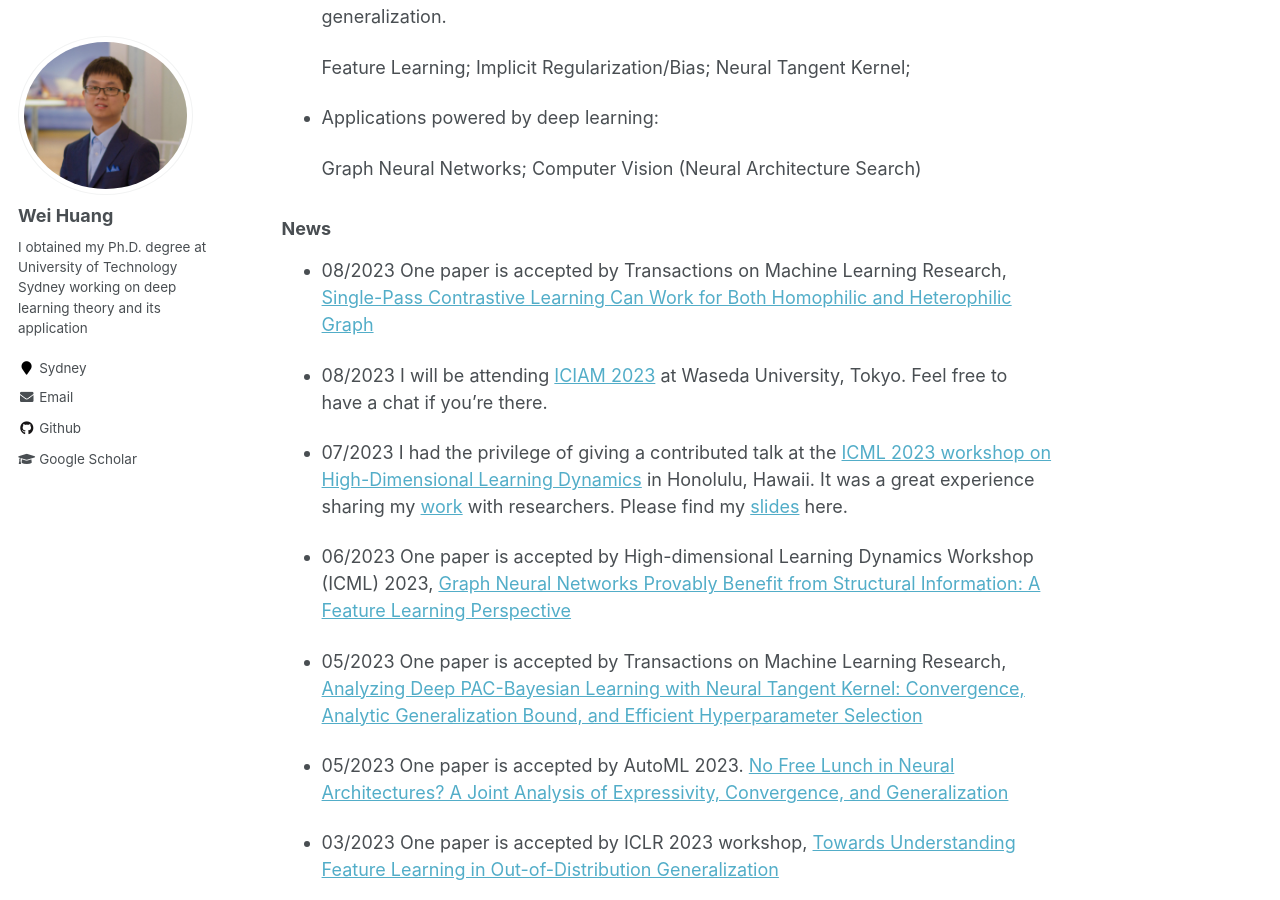
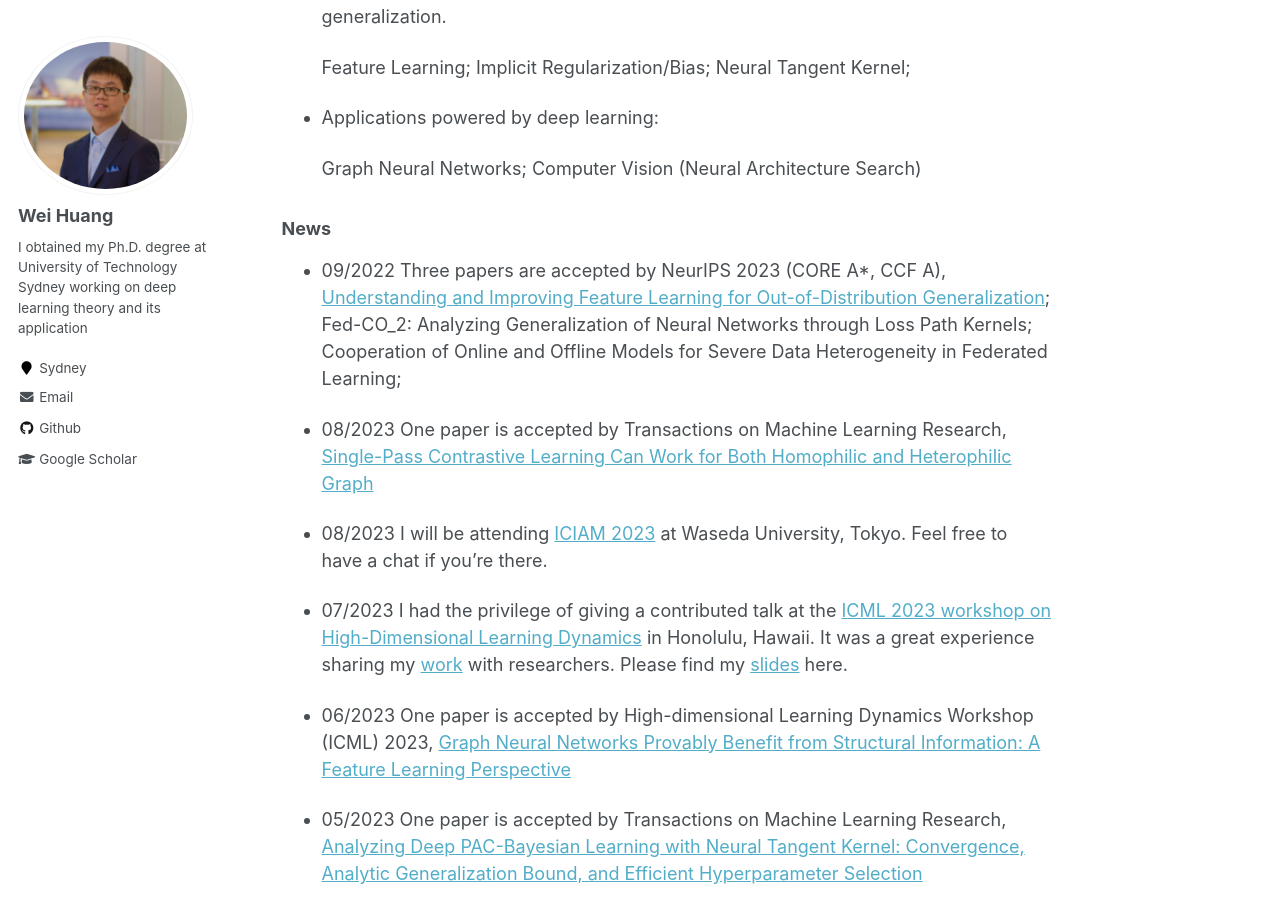
Before and after one commit to WeiHuang05/Weihuang05.github.io, a Jekyll site: the page built from index.md, in a window 1280 px wide and 900 px high, scrolled down 704 px. Built offline with Jekyll 4.4.1, drawn with Linux system fonts in a browser that asks for light colours.

Commit message:
Update index.md

```diff
--- a/index.md
+++ b/index.md
@@ -25,6 +25,8 @@ My office is located at the [University of Tokyo](https://www.u-tokyo.ac.jp/ja/i
 
 
 ### News
+
+* 09/2022 Three papers are accepted by NeurIPS 2023 (CORE A*, CCF A), [Understanding and Improving Feature Learning for Out-of-Distribution Generalization](https://arxiv.org/abs/2304.11327); Fed-CO_2: Analyzing Generalization of Neural Networks through Loss Path Kernels; Cooperation of Online and Offline Models for Severe Data Heterogeneity in Federated Learning;
 
 * 08/2023 One paper is accepted by Transactions on Machine Learning Research, [Single-Pass Contrastive Learning Can Work for Both Homophilic and Heterophilic Graph](https://openreview.net/pdf?id=244KePn09i)
 
```
